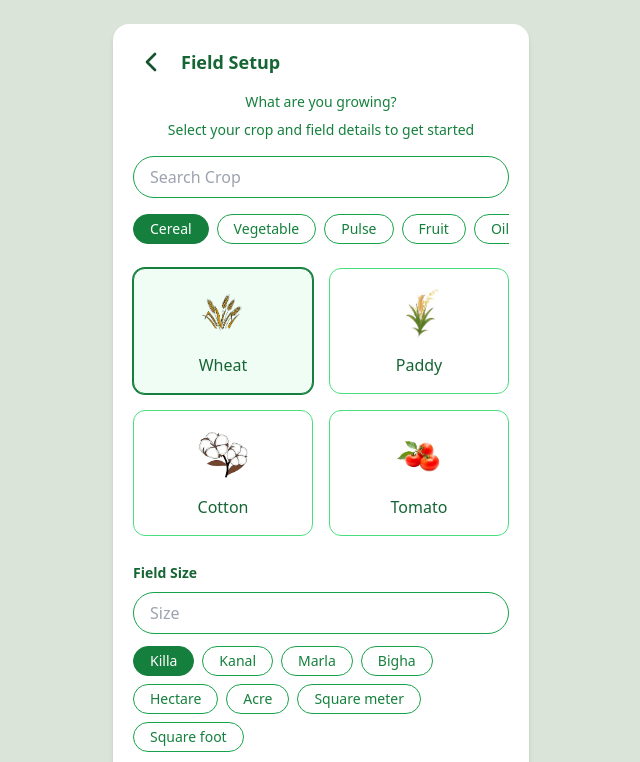
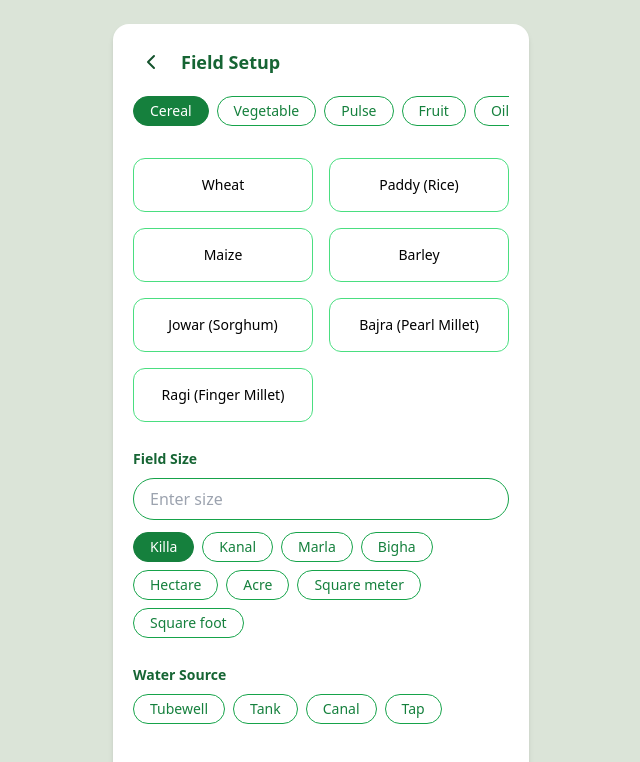
Before and after one commit to apurva3126/Aquasense, a React (Vite) app: page /field-setup in a window 1280 px wide. Shown: the top 762 px of the page, without its empty margins (319-959 px from the left). Built offline with nearby package versions, Linux system fonts and the light colour scheme.

Commit message:
update 1

```diff
--- /dev/null
+++ b/src/data/cropsData.jsx
@@ -0,0 +1,246 @@
+export const crops = [
+
+  // ================= CEREALS =================
+  {
+    id: "wheat",
+    name: "Wheat",
+    category: "Cereal",
+    season: "Rabi",
+    soilTypes: ["Alluvial", "Loamy", "Kandi", "Desert/Sandy", "Saline-Sodic"],
+  },
+  {
+    id: "paddy",
+    name: "Paddy (Rice)",
+    category: "Cereal",
+    season: "Kharif",
+    soilTypes: ["Alluvial", "Loamy", "Saline-Sodic"],
+  },
+  {
+    id: "maize",
+    name: "Maize",
+    category: "Cereal",
+    season: "Kharif",
+    soilTypes: ["Alluvial", "Loamy", "Kandi"],
+  },
+  {
+    id: "barley",
+    name: "Barley",
+    category: "Cereal",
+    season: "Rabi",
+    soilTypes: ["Alluvial", "Loamy", "Desert/Sandy"],
+  },
+  {
+    id: "jowar",
+    name: "Jowar (Sorghum)",
+    category: "Cereal",
+    season: "Kharif",
+    soilTypes: ["Black", "Red", "Alluvial", "Arid"],
+  },
+  {
+    id: "bajra",
+    name: "Bajra (Pearl Millet)",
+    category: "Cereal",
+    season: "Kharif",
+    soilTypes: ["Desert/Sandy", "Kandi"],
+  },
+  {
+    id: "ragi",
+    name: "Ragi (Finger Millet)",
+    category: "Cereal",
+    season: "Kharif",
+    soilTypes: ["Red", "Laterite", "Loamy"],
+  },
+
+  // ================= PULSES =================
+  {
+    id: "gram",
+    name: "Gram (Chickpea)",
+    category: "Pulse",
+    season: "Rabi",
+    soilTypes: ["Alluvial", "Black", "Red"],
+  },
+  {
+    id: "lentil",
+    name: "Lentil",
+    category: "Pulse",
+    season: "Rabi",
+    soilTypes: ["Alluvial", "Loamy"],
+  },
+  {
+    id: "moong",
+    name: "Green Gram (Moong)",
+    category: "Pulse",
+    season: "Kharif/Zaid",
+    soilTypes: ["Alluvial", "Sandy loam"],
+  },
+  {
+    id: "urad",
+    name: "Black Gram (Urad)",
+    category: "Pulse",
+    season: "Kharif",
+    soilTypes: ["Alluvial", "Black", "Red"],
+  },
+  {
+    id: "pigeon_pea",
+    name: "Pigeon Pea (Tur)",
+    category: "Pulse",
+    season: "Kharif",
+    soilTypes: ["Alluvial", "Red", "Black"],
+  },
+  {
+    id: "guar",
+    name: "Guar (Cluster Bean)",
+    category: "Pulse",
+    season: "Kharif",
+    soilTypes: ["Arid", "Sandy"],
+  },
+
+  // ================= OILSEEDS =================
+  {
+    id: "mustard",
+    name: "Mustard",
+    category: "Oilseed",
+    season: "Rabi",
+    soilTypes: ["Alluvial", "Loamy", "Kandi", "Desert/Sandy"],
+  },
+  {
+    id: "groundnut",
+    name: "Groundnut",
+    category: "Oilseed",
+    season: "Kharif",
+    soilTypes: ["Sandy loam", "Red", "Black", "Alluvial"],
+  },
+  {
+    id: "soybean",
+    name: "Soybean",
+    category: "Oilseed",
+    season: "Kharif",
+    soilTypes: ["Black", "Alluvial"],
+  },
+  {
+    id: "sunflower",
+    name: "Sunflower",
+    category: "Oilseed",
+    season: "Spring/Autumn",
+    soilTypes: ["Alluvial", "Loamy", "Desert/Sandy"],
+  },
+  {
+    id: "sesame",
+    name: "Sesame (Til)",
+    category: "Oilseed",
+    season: "Kharif",
+    soilTypes: ["Alluvial", "Red", "Black", "Sandy loam"],
+  },
+
+  // ================= VEGETABLES =================
+  {
+    id: "tomato",
+    name: "Tomato",
+    category: "Vegetable",
+    season: "All seasons",
+    soilTypes: ["Alluvial", "Loamy"],
+  },
+  {
+    id: "potato",
+    name: "Potato",
+    category: "Vegetable",
+    season: "Rabi",
+    soilTypes: ["Alluvial", "Sandy loam"],
+  },
+  {
+    id: "onion",
+    name: "Onion",
+    category: "Vegetable",
+    season: "Rabi/Kharif",
+    soilTypes: ["Alluvial", "Sandy loam", "Loamy"],
+  },
+  {
+    id: "cauliflower",
+    name: "Cauliflower",
+    category: "Vegetable",
+    season: "Rabi",
+    soilTypes: ["Alluvial", "Loamy"],
+  },
+  {
+    id: "brinjal",
+    name: "Brinjal (Eggplant)",
+    category: "Vegetable",
+    season: "Kharif/Rabi",
+    soilTypes: ["Alluvial", "Loamy", "Sandy loam"],
+  },
+  {
+    id: "chillies",
+    name: "Chillies",
+    category: "Vegetable",
+    season: "Kharif",
+    soilTypes: ["Alluvial", "Red", "Black"],
+  },
+
+  // ================= FRUITS =================
+  {
+    id: "mango",
+    name: "Mango",
+    category: "Fruit",
+    season: "Perennial",
+    soilTypes: ["Alluvial", "Red", "Laterite", "Loamy"],
+  },
+  {
+    id: "guava",
+    name: "Guava",
+    category: "Fruit",
+    season: "Perennial",
+    soilTypes: ["Alluvial", "Red", "Laterite"],
+  },
+  {
+    id: "banana",
+    name: "Banana",
+    category: "Fruit",
+    season: "Perennial",
+    soilTypes: ["Alluvial", "Loamy", "Black"],
+  },
+  {
+    id: "grapes",
+    name: "Grapes",
+    category: "Fruit",
+    season: "Perennial",
+    soilTypes: ["Black", "Red", "Alluvial"],
+  },
+  {
+    id: "pomegranate",
+    name: "Pomegranate",
+    category: "Fruit",
+    season: "Perennial",
+    soilTypes: ["Black", "Red", "Sandy loam"],
+  },
+
+  // ================= COMMERCIAL =================
+  {
+    id: "cotton",
+    name: "Cotton",
+    category: "Commercial",
+    season: "Kharif",
+    soilTypes: ["Black", "Alluvial", "Red"],
+  },
+  {
+    id: "sugarcane",
+    name: "Sugarcane",
+    category: "Commercial",
+    season: "Annual",
+    soilTypes: ["Alluvial", "Black", "Red", "Laterite"],
+  },
+  {
+    id: "jute",
+    name: "Jute",
+    category: "Commercial",
+    season: "Kharif",
+    soilTypes: ["Alluvial", "Clay loam"],
+  },
+  {
+    id: "tobacco",
+    name: "Tobacco",
+    category: "Commercial",
+    season: "Kharif",
+    soilTypes: ["Alluvial", "Black", "Red", "Sandy loam"],
+  },
+
+];
--- a/src/pages/FieldSetup.jsx
+++ b/src/pages/FieldSetup.jsx
@@ -1,125 +1,146 @@
 import { useState } from "react";
-import { useNavigate } from "react-router-dom"; // 1. Import the hook
+import { useNavigate } from "react-router-dom";
 import { ChevronLeft } from "lucide-react";
+import { crops } from "../data/cropsData";
 
-
-// crop images
-import wheatImg from "../assets/wheat.png";
-import paddyImg from "../assets/paddy.png";
-import cottonImg from "../assets/cotton.png";
-import tomatoImg from "../assets/tomato.png";
-
-const crops = [
-  { id: "wheat", name: "Wheat", img: wheatImg },
-  { id: "paddy", name: "Paddy", img: paddyImg },
-  { id: "cotton", name: "Cotton", img: cottonImg },
-  { id: "tomato", name: "Tomato", img: tomatoImg },
+const categories = [
+  "Cereal",
+  "Vegetable",
+  "Pulse",
+  "Fruit",
+  "Oilseed",
+  "Fiber",
 ];
 
-const categories = ["Cereal", "Vegetable", "Pulse", "Fruit", "Oilseed"];
-
 const units = [
-  "Killa", "Kanal", "Marla", "Bigha", "Hectare", "Acre", "Square meter", "Square foot",
+  "Killa",
+  "Kanal",
+  "Marla",
+  "Bigha",
+  "Hectare",
+  "Acre",
+  "Square meter",
+  "Square foot",
 ];
 
 const waterSources = ["Tubewell", "Tank", "Canal", "Tap"];
 
-const days = Array.from({ length: 31 }, (_, i) => i + 1);
-const months = [
-  "January","February","March","April","May","June",
-  "July","August","September","October","November","December"
-];
-const years = Array.from({ length: 30 }, (_, i) => 2020 + i);
+const FieldSetup = () => {
+  const navigate = useNavigate();
 
-const FieldSetup = () => {
-  const navigate = useNavigate(); // 2. Initialize the hook
-
-  const [selectedCrop, setSelectedCrop] = useState("wheat");
   const [category, setCategory] = useState("Cereal");
+  const [selectedCrop, setSelectedCrop] = useState("");
+  const [soilType, setSoilType] = useState("");
+  const [fieldSize, setFieldSize] = useState("");
   const [unit, setUnit] = useState("Killa");
   const [waterSource, setWaterSource] = useState("");
 
+  // Filter crops based on selected category
+  const filteredCrops = crops.filter(
+    (crop) => crop.category === category
+  );
+
+  // Get selected crop data
+  const selectedCropData = crops.find(
+    (crop) => crop.id === selectedCrop
+  );
+
+  // Soil types only for selected crop
+  const relevantSoilTypes = selectedCropData
+    ? selectedCropData.soilTypes
+    : [];
+
   const handleContinue = () => {
-    navigate('/field-status');
+    if (!selectedCrop || !soilType || !fieldSize || !waterSource) {
+      alert("Please complete all required fields");
+      return;
+    }
+
+    navigate("/field-status");
   };
 
   return (
     <div className="min-h-screen bg-[#dbe4d8] flex justify-center">
       <div className="w-full max-w-md px-4 py-6">
-
-        {/* MAIN CARD */}
         <div className="bg-white rounded-2xl shadow-md p-5">
 
-          {/* ✅ BACK BUTTON LINKED */}
-          <div className="flex items-start gap-3 mb-3">
+          {/* Header */}
+          <div className="flex items-center gap-3 mb-4">
             <button
               onClick={() => navigate("/register")}
               className="w-9 h-9 rounded-full flex items-center justify-center hover:bg-green-200 transition"
             >
-  <ChevronLeft size={32} className="text-green-900" />
+              <ChevronLeft size={24} className="text-green-900" />
             </button>
-
-            <div>
-              <h1 className="text-lg font-semibold text-green-800 mt-1">
+            <h1 className="text-lg font-semibold text-green-800">
               Field Setup
             </h1>
           </div>
-          </div>
 
-          <p className="text-sm text-green-700 text-center">
-            What are you growing?
-          </p>
-          <p className="text-sm text-green-700 text-center mt-2">
-            Select your crop and field details to get started
-          </p>
-
-          {/* Search */}
-          <input
-            type="text"
-            placeholder="Search Crop"
-            className="mt-4 w-full border border-green-600 rounded-full px-4 py-2 outline-none focus:ring-2 focus:ring-green-500/20"
-          />
-
-          {/* Categories */}
-          <div className="flex gap-2 mt-4 overflow-x-auto pb-1 no-scrollbar">
-            {categories.map((item) => (
+          {/* Category Selection */}
+          <div className="flex gap-2 overflow-x-auto pb-2">
+            {categories.map((cat) => (
               <button
-                key={item}
-                onClick={() => setCategory(item)}
-                className={`whitespace-nowrap px-4 py-1 rounded-full border text-sm transition-all ${
-                  category === item
+                key={cat}
+                onClick={() => {
+                  setCategory(cat);
+                  setSelectedCrop("");
+                  setSoilType("");
+                }}
+                className={`px-4 py-1 rounded-full border text-sm transition ${
+                  category === cat
                     ? "bg-green-700 text-white border-green-700"
                     : "border-green-600 text-green-700 hover:bg-green-50"
                 }`}
               >
-                {item}
+                {cat}
               </button>
             ))}
           </div>
 
-          {/* Crop Cards */}
-          <div className="grid grid-cols-2 gap-4 mt-5">
-            {crops.map((crop) => (
+          {/* Crop Selection */}
+          <div className="grid grid-cols-2 gap-4 mt-6">
+            {filteredCrops.map((crop) => (
               <button
                 key={crop.id}
-                onClick={() => setSelectedCrop(crop.id)}
-                className={`border rounded-xl p-4 flex flex-col items-center gap-3 transition-all ${
+                onClick={() => {
+                  setSelectedCrop(crop.id);
+                  setSoilType("");
+                }}
+                className={`border rounded-xl p-4 text-sm font-medium transition ${
                   selectedCrop === crop.id
-                    ? "border-green-700 bg-green-50 ring-1 ring-green-700"
+                    ? "border-green-700 bg-green-50"
                     : "border-green-400 hover:border-green-600"
                 }`}
               >
-                <img
-                  src={crop.img}
-                  alt={crop.name}
-                  className="w-14 h-14 object-contain"
-                />
-                <span className="font-medium text-green-800">
                 {crop.name}
-                </span>
               </button>
             ))}
           </div>
+
+          {/* Soil Type (Appears After Crop Selection) */}
+          {selectedCrop && (
+            <div className="mt-6">
+              <label className="text-sm font-semibold text-green-800">
+                Soil Type
+              </label>
+              <div className="flex flex-wrap gap-2 mt-2">
+                {relevantSoilTypes.map((soil) => (
+                  <button
+                    key={soil}
+                    onClick={() => setSoilType(soil)}
+                    className={`px-4 py-1 rounded-full border text-sm transition ${
+                      soilType === soil
+                        ? "bg-green-700 text-white border-green-700"
+                        : "border-green-600 text-green-700 hover:bg-green-50"
+                    }`}
+                  >
+                    {soil}
+                  </button>
+                ))}
+              </div>
+            </div>
+          )}
 
           {/* Field Size */}
           <div className="mt-6">
@@ -128,7 +149,9 @@ const FieldSetup = () => {
             </label>
             <input
               type="number"
-              placeholder="Size"
+              value={fieldSize}
+              onChange={(e) => setFieldSize(e.target.value)}
+              placeholder="Enter size"
               className="mt-2 w-full border border-green-600 rounded-full px-4 py-2 outline-none focus:ring-2 focus:ring-green-500/20"
             />
           </div>
@@ -139,7 +162,7 @@ const FieldSetup = () => {
               <button
                 key={u}
                 onClick={() => setUnit(u)}
-                className={`px-4 py-1 rounded-full border text-sm transition-all ${
+                className={`px-4 py-1 rounded-full border text-sm transition ${
                   unit === u
                     ? "bg-green-700 text-white border-green-700"
                     : "border-green-600 text-green-700 hover:bg-green-50"
@@ -148,29 +171,6 @@ const FieldSetup = () => {
                 {u}
               </button>
             ))}
-          </div>
-
-          {/* Date */}
-          <div className="mt-6">
-            <label className="text-sm font-semibold text-green-800">
-              Date
-            </label>
-            <div className="flex gap-3 mt-2">
-              <select className="flex-1 border border-green-600 rounded-full px-3 py-2 outline-none text-sm bg-white">
-                <option>Day</option>
-                {days.map((d) => <option key={d}>{d}</option>)}
-              </select>
-
-              <select className="flex-1 border border-green-600 rounded-full px-3 py-2 outline-none text-sm bg-white">
-                <option>Month</option>
-                {months.map((m) => <option key={m}>{m}</option>)}
-              </select>
-
-              <select className="flex-1 border border-green-600 rounded-full px-3 py-2 outline-none text-sm bg-white">
-                <option>Year</option>
-                {years.map((y) => <option key={y}>{y}</option>)}
-              </select>
-            </div>
           </div>
 
           {/* Water Source */}
@@ -183,7 +183,7 @@ const FieldSetup = () => {
                 <button
                   key={src}
                   onClick={() => setWaterSource(src)}
-                  className={`px-4 py-1 rounded-full border text-sm transition-all ${
+                  className={`px-4 py-1 rounded-full border text-sm transition ${
                     waterSource === src
                       ? "bg-green-700 text-white border-green-700"
                       : "border-green-600 text-green-700 hover:bg-green-50"
@@ -195,20 +195,20 @@ const FieldSetup = () => {
             </div>
           </div>
 
-          {/* ✅ FIXED CONTINUE BUTTON */}
+          {/* Continue Button */}
           <div className="w-full mt-10 flex justify-center">
             <button
-              type="button"
               onClick={handleContinue}
-              className="w-full max-w-[300px] bg-[#2d5a27] hover:bg-[#1e3d1a] text-white py-4 rounded-[40px] shadow-xl flex flex-col items-center justify-center transition-all active:scale-95 hover:shadow-2xl"
+              className="w-full max-w-[300px] bg-[#2d5a27] hover:bg-[#1e3d1a] text-white py-4 rounded-[40px] shadow-xl transition active:scale-95"
             >
-              <span className="font-bold text-xl uppercase tracking-widest leading-none">Continue</span>
-              <span className="text-[11px] font-medium opacity-80 mt-1">(आगे बढ़ें)</span>
+              Continue
             </button>
           </div>
+
         </div>
       </div>
     </div>
   );
 };
+
 export default FieldSetup;
```
Also changed, not shown: src/data/punjabDistricts.jsx (added, +13 -0 lines), src/pages/CreateAccount.jsx (+101 -31 lines). Lines whose indentation alone changed are shown as unchanged.
